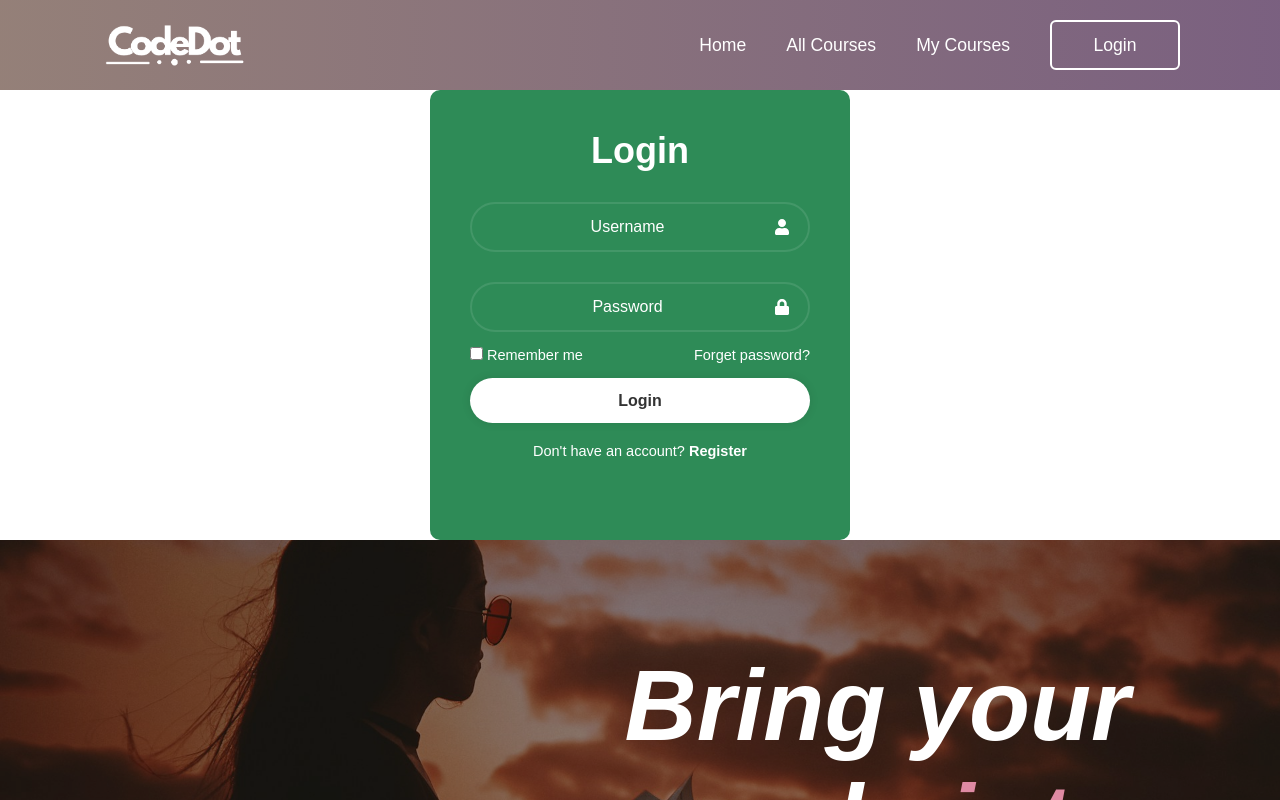
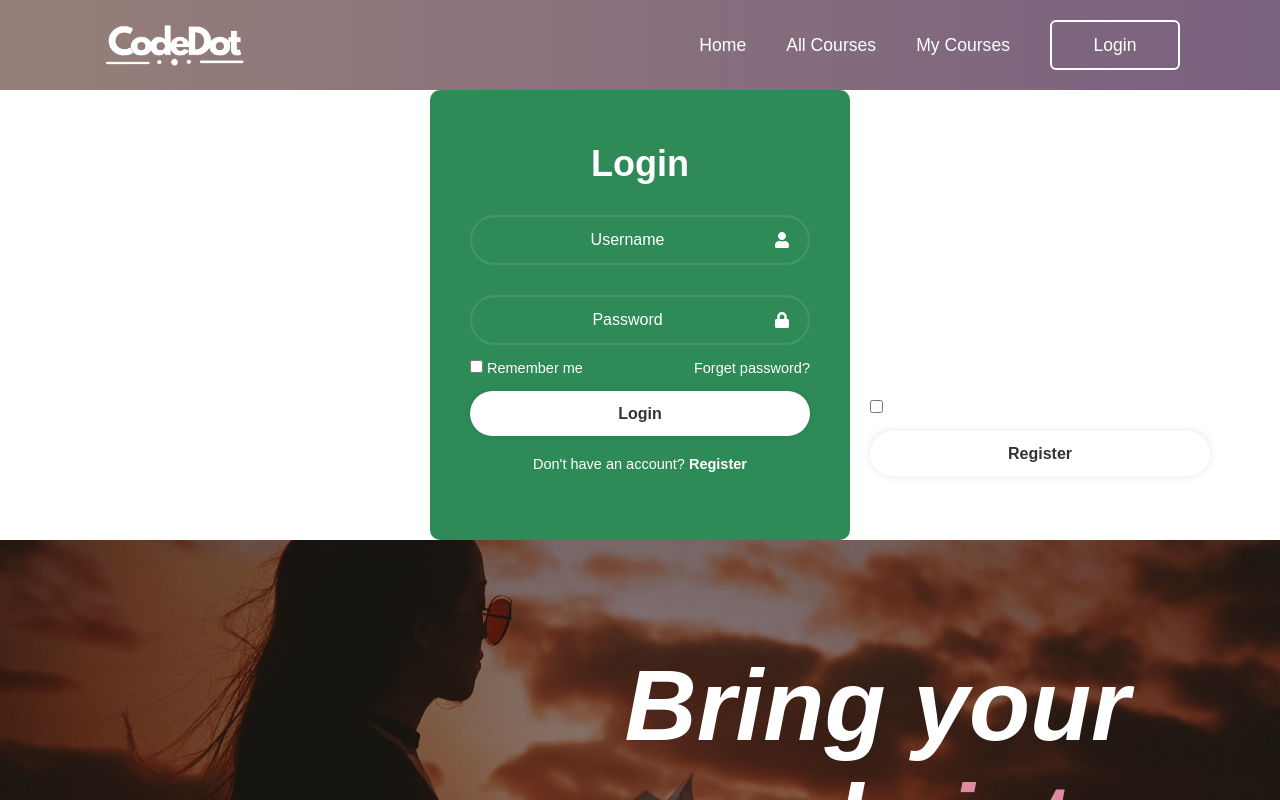
Before and after one commit to DilshanWMP/E-Learning-Management-System, a React (Vite) app in the folder project/: page / in a window 1280 px wide. Shown: the top 800 px of the page. Built offline with nearby package versions, Linux system fonts and the light colour scheme.

Commit message:
Create a register section

```diff
--- a/project/src/Components/LoginRegister/LoginRegister.css
+++ b/project/src/Components/LoginRegister/LoginRegister.css
@@ -5,12 +5,18 @@
     background: seagreen;
     border-radius: 10px;
     color: #fff;
-
+    display: flex;
+    align-items: center;
 }
 
 .wrapper .form-box{
     width: 100%;
     padding: 40px;
+}
+
+.wrapper .form-box.register{
+    position: absolute;
+    translate: 400px;
 }
 
 form h1{
--- a/project/src/Components/LoginRegister/LoginRegister.jsx
+++ b/project/src/Components/LoginRegister/LoginRegister.jsx
@@ -1,6 +1,6 @@
 import React from 'react'
 import './LoginRegister.css'
-import { FaUser, FaLock } from "react-icons/fa";
+import { FaUser, FaLock, FaEnvelope } from "react-icons/fa";
 
 function LoginRegister() {
   return (
@@ -18,8 +18,7 @@
                 </div>
 
                 <div className="remember-forget">
-                    <label><input type="checkbox" /
-                    >Remember me</label>
+                    <label><input type="checkbox" />Remember me</label>
                     <a href="#">Forget password?</a>
                 </div>
 
@@ -29,6 +28,35 @@
                 </div>
             </form>
         </div>
+
+        <div className="form-box register">
+            <form action=''>
+                <h1>Registration</h1>
+                <div className="input-box">
+                    <input type="text" placeholder='Username' required/>
+                    <FaUser className='icon' />
+                </div>
+
+                <div className="input-box">
+                    <input type="email" placeholder='Email' required/>
+                    <FaEnvelope className='icon' />
+                </div>
+
+                <div className="input-box">
+                    <input type="password" placeholder='Password' required/>
+                    <FaLock className='icon' />
+                </div>
+
+                <div className="remember-forget">
+                    <label><input type="checkbox" />I agree to the terms & conditions</label>
+                </div>
+
+                <button type="submit">Register</button>
+                <div className="register-link">
+                    <p>Already have an account? <a href="#">Login</a></p>
+                </div>
+            </form>
+        </div>
     </div>
   )
 }
```
